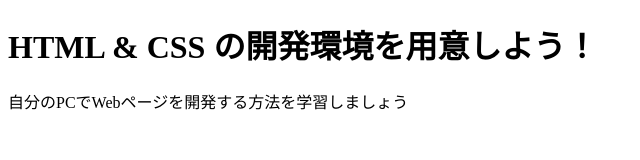
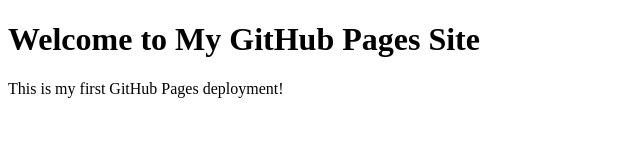
Before and after one commit to koskszk22-collab/my-first-web-app, a plain HTML site: page index.html in a window 1280 px wide. Shown: the whole page, without its empty margins (0-640 px from the left). Drawn offline with Linux system fonts and the light colour scheme.

Commit message:
正しいファイル内容に置き換えました

```diff
--- a/index.html
+++ b/index.html
@@ -1,11 +1,12 @@
 <!DOCTYPE html>
-<html>
-  <head>
-    <meta charset="utf-8">
-    <title>Progate</title>
-  </head>
-  <body>
-    <h1 class="title">HTML & CSS の開発環境を用意しよう！</h1>
-    <p>自分のPCでWebページを開発する方法を学習しましょう</p>
-  </body>
+<html lang="en">
+<head>
+    <meta charset="UTF-8">
+    <meta name="viewport" content="width=device-width, initial-scale=1.0">
+    <title>My GitHub Pages Site</title>
+</head>
+<body>
+    <h1>Welcome to My GitHub Pages Site</h1>
+    <p>This is my first GitHub Pages deployment!</p>
+</body>
 </html>
```
Also changed, not shown: 1 other file.
